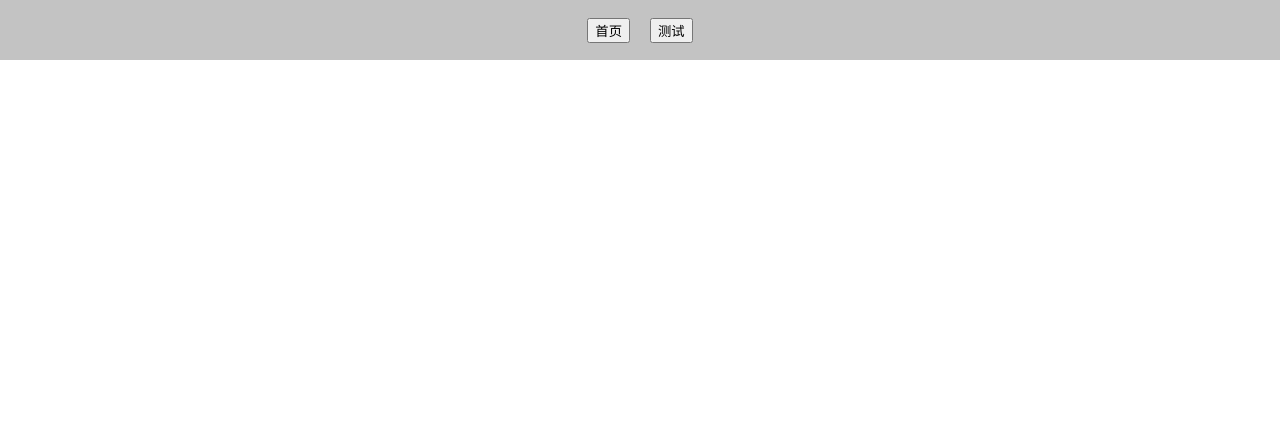
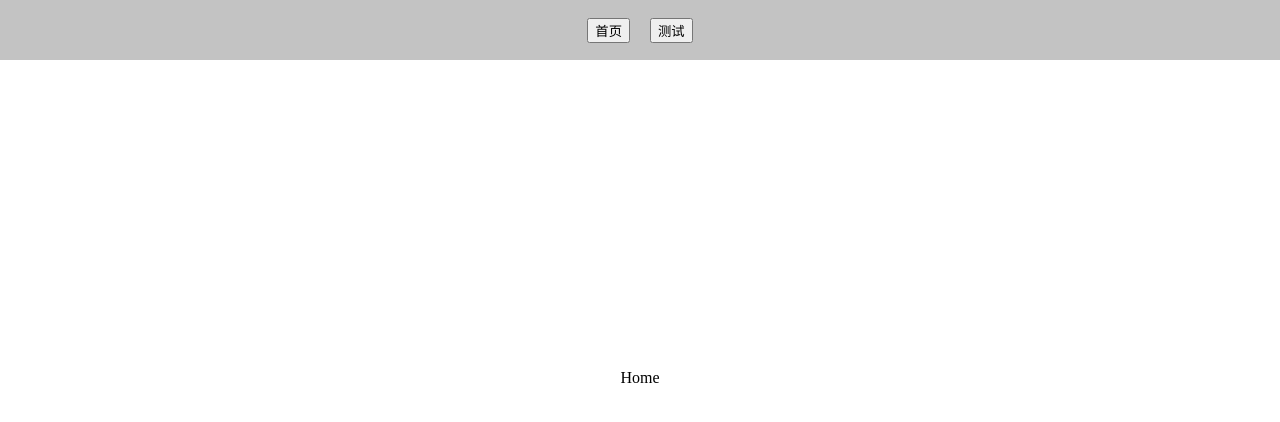
Before and after one commit to YeezyG/github_pages, a Vue app: page /github_pages/home in a window 1280 px wide. Before the commit this address had no page. Shown: the top 422 px of the page. Built offline with nearby package versions, Linux system fonts and the light colour scheme.

Commit message:
修改router

```diff
--- a/src/App.vue
+++ b/src/App.vue
@@ -1,10 +1,17 @@
 <script setup lang="ts">
+import { ref } from 'vue'
 import TopNavBar from './components/modules/TopNavBar.vue'
+const readyRender = ref<boolean>(false)
+
+inital()
+
+function inital() {
+  readyRender.value = true
+}
 </script>
 
 <template>
-  <div>
-    <div>测试</div>
+  <div v-if="readyRender">
     <TopNavBar></TopNavBar>
     <router-view></router-view>
   </div>
--- a/src/router/router.ts
+++ b/src/router/router.ts
@@ -8,12 +8,12 @@ const routes: Array<RouteRecordRaw> = [
         component: () => import('../components/index.vue'),
         children: [
             {
-                path: "home",
+                path: "/github_pages/home",
                 name: "Home",
                 component: () => import('../components/content/Home/home.vue')
             },
             {
-                path: "test",
+                path: "/github_pages/test",
                 name: "Test",
                 component: () => import('../components/content/Test/test.vue')
             }
```
